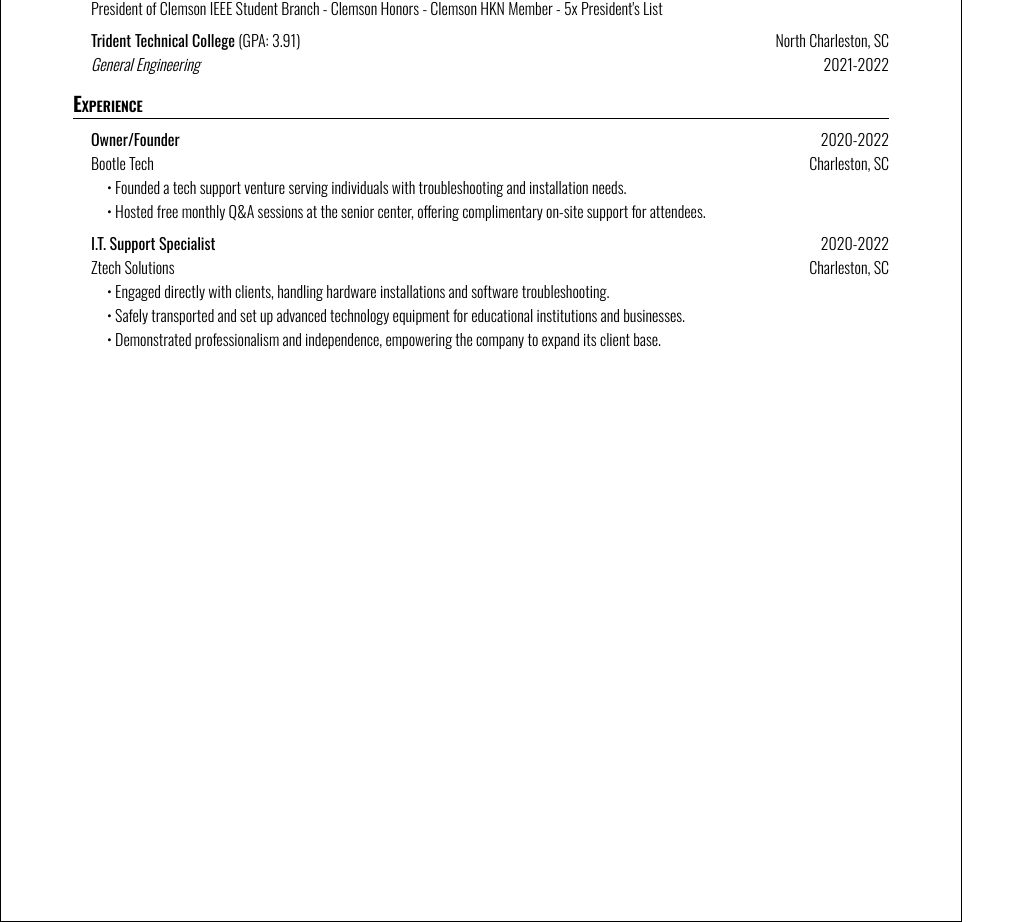
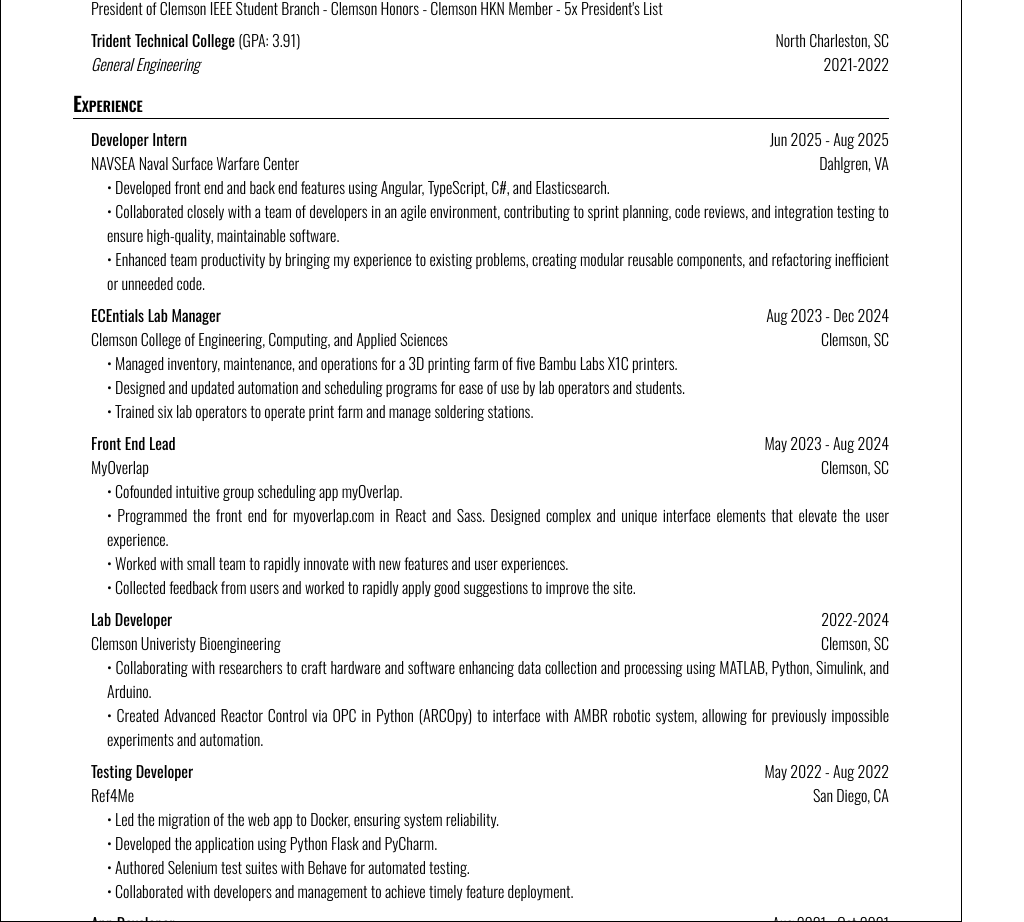
Before and after one commit to DavidBootle/Resumator, a Vue app: page / in a window 1280 px wide. Shown: the part 280-1202 px from the top of the page, without its empty margins (0-1024 px from the left). Built offline with nearby package versions, Linux system fonts and the light colour scheme.

Commit message:
Added the rest of my experience

```diff
--- a/src/resumeData.js
+++ b/src/resumeData.js
@@ -25,13 +25,70 @@
     ],
     experience: [
         {
-            name: 'Bootle Tech',
-            position: 'Owner/Founder',
-            location: 'Charleston, SC',
-            timeRange: '2020-2022',
+            name: 'NAVSEA Naval Surface Warfare Center',
+            position: 'Developer Intern',
+            location: 'Dahlgren, VA',
+            timeRange: 'Jun 2025 - Aug 2025',
             description: [
-                "Founded a tech support venture serving individuals with troubleshooting and installation needs.",
-                "Hosted free monthly Q&A sessions at the senior center, offering complimentary on-site support for attendees."
+                "Developed front end and back end features using Angular, TypeScript, C#, and Elasticsearch.",
+                "Collaborated closely with a team of developers in an agile environment, contributing to sprint planning, code reviews, and integration testing to ensure high-quality, maintainable software.",
+                "Enhanced team productivity by bringing my experience to existing problems, creating modular reusable components, and refactoring inefficient or unneeded code."
+            ]
+        },
+        {
+            name: 'Clemson College of Engineering, Computing, and Applied Sciences',
+            position: 'ECEntials Lab Manager',
+            location: 'Clemson, SC',
+            timeRange: 'Aug 2023 - Dec 2024',
+            description: [
+                "Managed inventory, maintenance, and operations for a 3D printing farm of five Bambu Labs X1C printers.",
+                "Designed and updated automation and scheduling programs for ease of use by lab operators and students.",
+                "Trained six lab operators to operate print farm and manage soldering stations."
+            ]
+        },
+        {
+            name: 'MyOverlap',
+            position: 'Front End Lead',
+            timeRange: 'May 2023 - Aug 2024',
+            location: 'Clemson, SC',
+            description: [
+                "Cofounded intuitive group scheduling app myOverlap.",
+                "Programmed the front end for myoverlap.com in React and Sass. Designed complex and unique interface elements that elevate the user experience.",
+                "Worked with small team to rapidly innovate with new features and user experiences.",
+                "Collected feedback from users and worked to rapidly apply good suggestions to improve the site."
+            ]
+        },
+        {
+            name: 'Clemson Univeristy Bioengineering',
+            position: 'Lab Developer',
+            timeRange: '2022-2024',
+            location: 'Clemson, SC',
+            description: [
+                "Collaborating with researchers to craft hardware and software enhancing data collection and processing using MATLAB, Python, Simulink, and Arduino.",
+                "Created Advanced Reactor Control via OPC in Python (ARCOpy) to interface with AMBR robotic system, allowing for previously impossible experiments and automation."
+            ]
+        },
+        {
+            name: 'Ref4Me',
+            position: 'Testing Developer',
+            location: 'San Diego, CA',
+            timeRange: 'May 2022 - Aug 2022',
+            description: [
+                "Led the migration of the web app to Docker, ensuring system reliability.",
+                "Developed the application using Python Flask and PyCharm.",
+                "Authored Selenium test suites with Behave for automated testing.",
+                "Collaborated with developers and management to achieve timely feature deployment."
+            ]
+        },
+        {
+            name: 'JMS Media LLC',
+            position: 'App Developer',
+            location: 'Hanahan, SC',
+            timeRange: 'Aug 2021 - Oct 2021',
+            description: [
+                "Engineered the UI and notification system for BITAC Mobile Connect app using Flutter and Dart.",
+                "Integrated push notifications with Firebase Cloud Messaging.",
+                "Seamlessly collaborated on the integration of front-end and back-end functionalities,including database and API interactions."
             ]
         },
         {
@@ -44,6 +101,16 @@
                 "Safely transported and set up advanced technology equipment for educational institutions and businesses.",
                 "Demonstrated professionalism and independence, empowering the company to expand its client base."
             ]
+        },
+        {
+            name: 'Bootle Tech',
+            position: 'Owner/Founder',
+            location: 'Charleston, SC',
+            timeRange: '2020-2022',
+            description: [
+                "Founded a tech support venture serving individuals with troubleshooting and installation needs.",
+                "Hosted free monthly Q&A sessions at the senior center, offering complimentary on-site support for attendees."
+            ]
         }
     ]
 }
```
